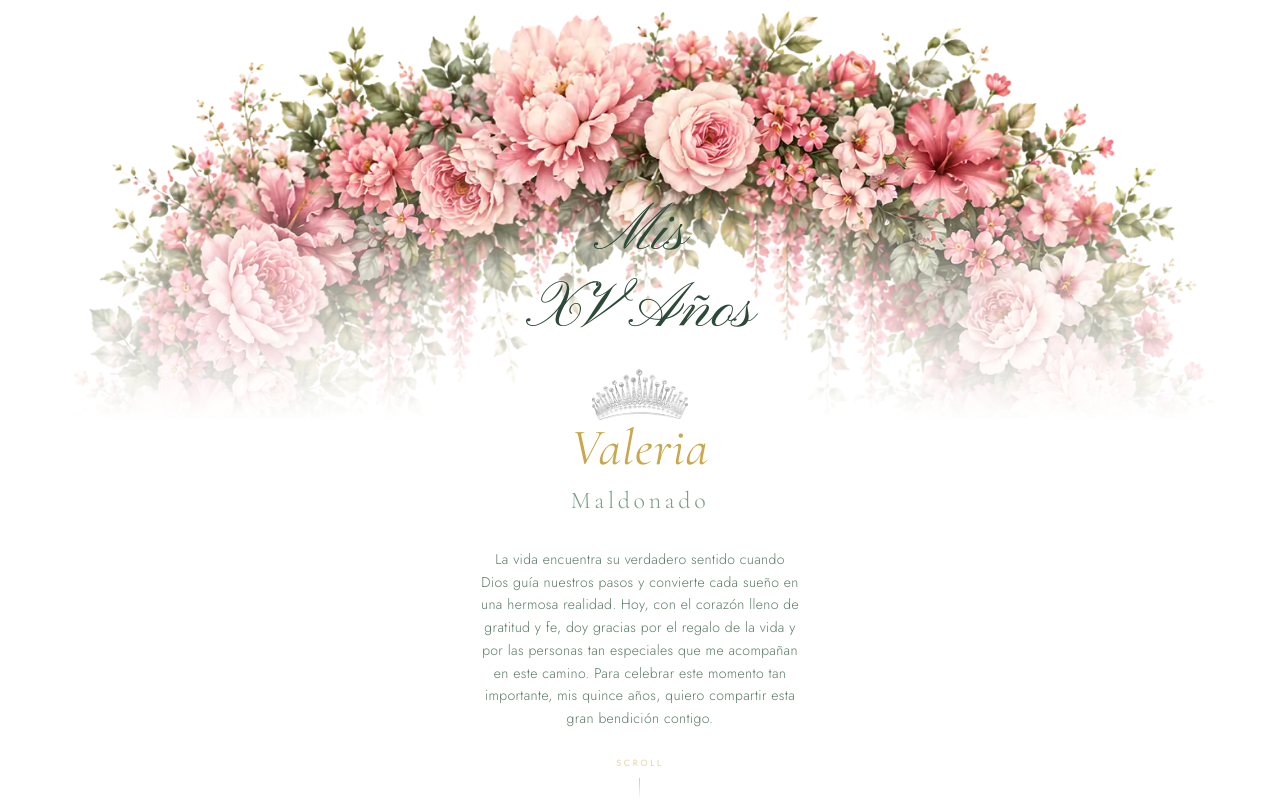
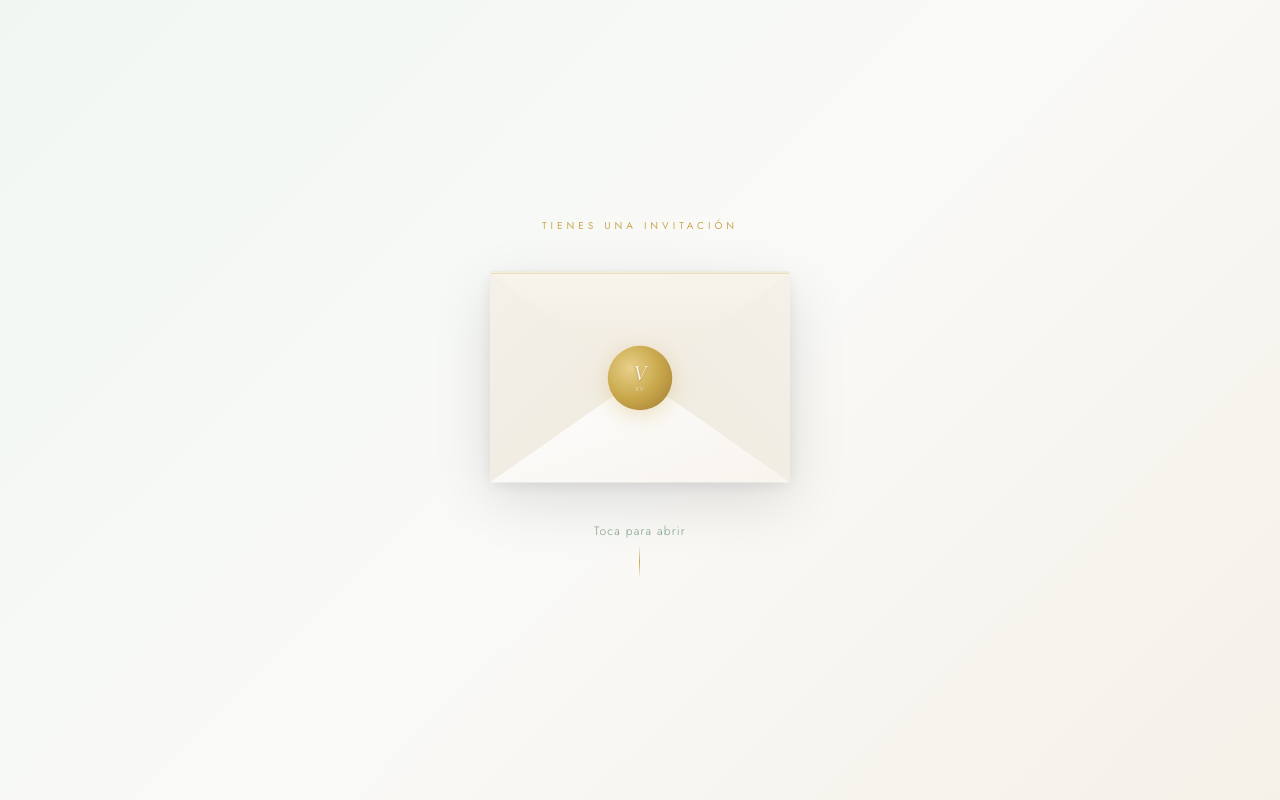
Before and after one commit to bemu-m/invitacion, a React (Create React App) app: page / in a window 1280 px wide. Shown: the top 800 px of the page. Built offline with nearby package versions, Linux system fonts and the light colour scheme.

Commit message:
agergar animacion de sobre

```diff
--- a/src/App.jsx
+++ b/src/App.jsx
@@ -1,13 +1,31 @@
+import { useState } from 'react';
+import Envelope from './components/Envelope';
 import Hero from './components/Hero';
 import Galery from './components/Galery';
 import Countdown from './components/Countdown';
 import Ubication from './components/Ubication';
+import Confirmation from './components/Confirmation';
 import Footer from './components/Footer';
-import Confirmation from './components/Confirmation';
 
 export default function App() {
+  const [opened, setOpened] = useState(false);
+  const [visible, setVisible] = useState(false);
+
+  const handleOpen = () => {
+    setOpened(true);
+    setTimeout(() => setVisible(true), 100);
+  };
+
   return (
     <div className="bg-[#FAFAF8]">
+      {!opened && <Envelope onOpen={handleOpen} />}
+      <div
+        style={{
+          opacity: visible ? 1 : 0,
+          transition: 'opacity 0.8s ease',
+          pointerEvents: visible ? 'auto' : 'none',
+        }}
+      >
         <Hero />
         <Galery />
         <Countdown />
@@ -15,5 +33,6 @@ export default function App() {
         <Confirmation />
         <Footer />
       </div>
+    </div>
   );
 }
--- /dev/null
+++ b/src/components/Envelope.jsx
@@ -0,0 +1,172 @@
+import { useState } from 'react';
+
+export default function Envelope({ onOpen }) {
+  const [state, setState] = useState('idle');
+
+  const handleClick = () => {
+    if (state !== 'idle') return;
+    setState('opening');
+    setTimeout(() => setState('expanding'), 1000);
+    setTimeout(() => onOpen(), 1800);
+  };
+
+  return (
+    <div
+      className="fixed inset-0 z-50 flex flex-col items-center justify-center px-8"
+      style={{
+        background: 'linear-gradient(135deg, #f0f7f2 0%, #FAFAF8 50%, #f5f0e8 100%)',
+        opacity: state === 'expanding' ? 0 : 1,
+        transition: state === 'expanding' ? 'opacity 0.9s ease' : 'none',
+        pointerEvents: state === 'expanding' ? 'none' : 'auto',
+      }}
+    >
+      <style>{`
+        @keyframes floatEnvelope {
+          0%, 100% { transform: translateY(0px); }
+          50%       { transform: translateY(-8px); }
+        }
+        @keyframes sealPulse {
+          0%, 100% { transform: translate(-50%, -50%) scale(1); box-shadow: 0 4px 20px rgba(201,168,76,0.3); }
+          50%       { transform: translate(-50%, -50%) scale(1.05); box-shadow: 0 6px 28px rgba(201,168,76,0.5); }
+        }
+        @keyframes expandEnvelope {
+          0%   { transform: scale(1); opacity: 1; }
+          60%  { transform: scale(6); opacity: 0.6; }
+          100% { transform: scale(18); opacity: 0; }
+        }
+        .envelope-flap {
+          transform-origin: top center;
+          transform: rotateX(0deg);
+          transition: transform 0.8s cubic-bezier(0.4, 0, 0.2, 1);
+          transform-style: preserve-3d;
+        }
+        .envelope-opening .envelope-flap,
+        .envelope-expanding .envelope-flap {
+          transform: rotateX(-180deg);
+        }
+        .envelope-wrap {
+          perspective: 600px;
+        }
+        .envelope-expanding .envelope-body {
+          animation: expandEnvelope 0.9s cubic-bezier(0.4, 0, 0.2, 1) forwards;
+        }
+      `}</style>
+
+      <p
+        className="text-[10px] tracking-[0.4em] uppercase text-[#c9a84c] mb-10"
+        style={{
+          opacity: state === 'idle' ? 1 : 0,
+          transition: 'opacity 0.3s ease',
+        }}
+      >
+        Tienes una invitación
+      </p>
+
+      <div
+        onClick={handleClick}
+        className={`relative cursor-pointer select-none envelope-wrap ${
+          state === 'opening' || state === 'expanding' ? 'envelope-opening' : ''
+        } ${state === 'expanding' ? 'envelope-expanding' : ''}`}
+        style={{ width: '300px', height: '210px' }}
+      >
+        <div className="envelope-body relative" style={{ width: '300px', height: '210px' }}>
+          <div
+            className="absolute inset-0 rounded-sm"
+            style={{
+              background: 'linear-gradient(160deg, #fefefe 0%, #f8f4ee 100%)',
+              boxShadow: '0 20px 60px rgba(0,0,0,0.12), 0 4px 16px rgba(0,0,0,0.08)',
+              border: '0.5px solid rgba(201,168,76,0.25)',
+              animation: state === 'idle' ? 'floatEnvelope 3s ease-in-out infinite' : 'none',
+            }}
+          />
+          <div
+            className="absolute bottom-0 left-0 right-0"
+            style={{
+              height: '105px',
+              background: 'linear-gradient(160deg, #fefefe 0%, #f8f4ee 100%)',
+              clipPath: 'polygon(0% 100%, 50% 0%, 100% 100%)',
+              zIndex: 3,
+            }}
+          />
+          <div
+            className="absolute top-0 left-0 bottom-0"
+            style={{
+              width: '150px',
+              background: 'linear-gradient(135deg, #f5f0e8 0%, #f0ebe0 100%)',
+              clipPath: 'polygon(0% 0%, 100% 50%, 0% 100%)',
+              zIndex: 2,
+            }}
+          />
+          <div
+            className="absolute top-0 right-0 bottom-0"
+            style={{
+              width: '150px',
+              background: 'linear-gradient(225deg, #f5f0e8 0%, #f0ebe0 100%)',
+              clipPath: 'polygon(100% 0%, 0% 50%, 100% 100%)',
+              zIndex: 2,
+            }}
+          />
+          <div
+            className="envelope-flap absolute top-0 left-0 right-0"
+            style={{
+              height: '110px',
+              zIndex: state === 'opening' || state === 'expanding' ? 1 : 4,
+              backfaceVisibility: 'hidden',
+            }}
+          >
+            <div
+              style={{
+                width: '100%',
+                height: '100%',
+                background: 'linear-gradient(180deg, #f8f3eb 0%, #f0ebe0 100%)',
+                clipPath: 'polygon(0% 0%, 50% 100%, 100% 0%)',
+                borderTop: '0.5px solid rgba(201,168,76,0.2)',
+              }}
+            />
+          </div>
+          <div
+            className="absolute"
+            style={{
+              top: '50%',
+              left: '50%',
+              transform: 'translate(-50%, -50%)',
+              zIndex: 5,
+              width: '64px',
+              height: '64px',
+              borderRadius: '50%',
+              background: 'radial-gradient(circle at 35% 35%, #e8d08a, #c9a84c 50%, #a07830 100%)',
+              boxShadow: '0 4px 20px rgba(201,168,76,0.4), inset 0 1px 2px rgba(255,255,255,0.3)',
+              display: 'flex',
+              alignItems: 'center',
+              justifyContent: 'center',
+              flexDirection: 'column',
+              animation: state === 'idle' ? 'sealPulse 3s ease-in-out infinite' : 'none',
+            }}
+          >
+            <span style={{ fontFamily: "'Cormorant Garamond', serif", fontSize: '22px', fontStyle: 'italic', color: 'rgba(255,255,255,0.95)', lineHeight: 1, marginBottom: '1px', textShadow: '0 1px 3px rgba(0,0,0,0.2)' }}>
+              V
+            </span>
+            <span style={{ fontSize: '6px', letterSpacing: '0.15em', color: 'rgba(255,255,255,0.8)', textTransform: 'uppercase', fontFamily: "'Jost', sans-serif", fontWeight: 300 }}>
+              XV
+            </span>
+          </div>
+
+        </div>
+      </div>
+
+      <div
+        className="mt-10 flex flex-col items-center gap-3"
+        style={{
+          opacity: state === 'idle' ? 1 : 0,
+          transition: 'opacity 0.3s ease',
+        }}
+      >
+        <p className="text-xs font-light text-[#7A9E87] tracking-widest" style={{ fontFamily: "'Jost', sans-serif" }}>
+          Toca para abrir
+        </p>
+        <div style={{ width: '1px', height: '32px', background: 'linear-gradient(to bottom, transparent, #c9a84c, transparent)', animation: 'floatEnvelope 1.5s ease-in-out infinite' }} />
+      </div>
+
+    </div>
+  );
+}
```
Lines whose indentation alone changed are shown as unchanged.
